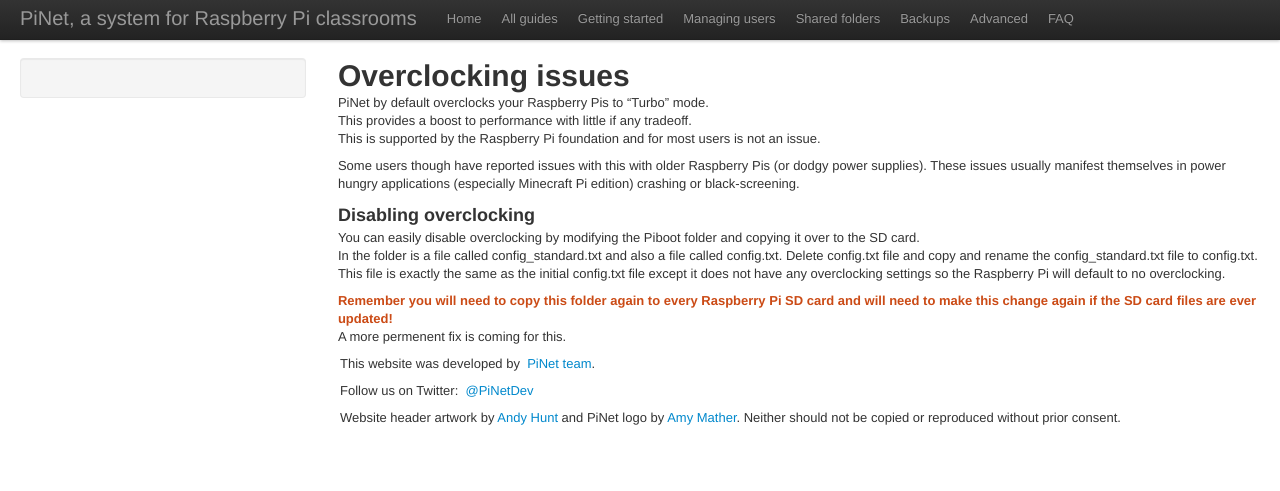
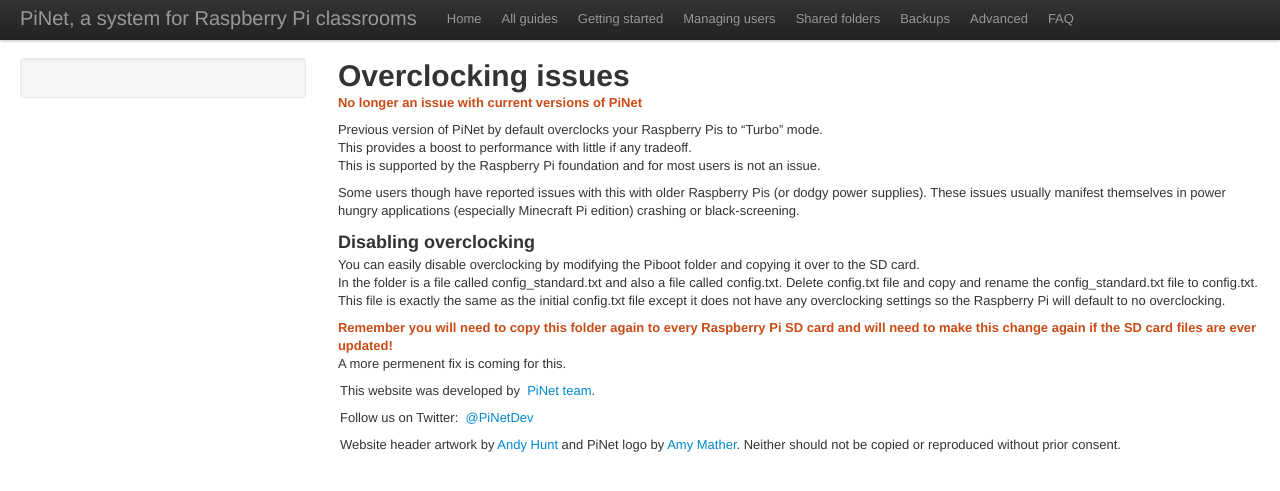
Before and after one commit to PiNet/PiNet.github.io, a Jekyll site: the page built from articles/troubleshooting/overclock-issues.md, in a window 1280 px wide. Shown: the top 491 px of the page. Built offline with Jekyll 4.4.1, drawn with Linux system fonts in a browser that asks for light colours; some web fonts are replaced; Markdown is read by kramdown in place of the engine named in the settings.

Commit message:
Updated overclock-issues

```diff
--- a/articles/troubleshooting/overclock-issues.md
+++ b/articles/troubleshooting/overclock-issues.md
@@ -6,7 +6,9 @@
 Overclocking issues
 ======
 
-PiNet by default overclocks your Raspberry Pis to "Turbo" mode.
+**No longer an issue with current versions of PiNet**
+
+Previous version of PiNet by default overclocks your Raspberry Pis to "Turbo" mode.
 This provides a boost to performance with little if any tradeoff.
 This is supported by the Raspberry Pi foundation and for most users is not an issue.
 
```
